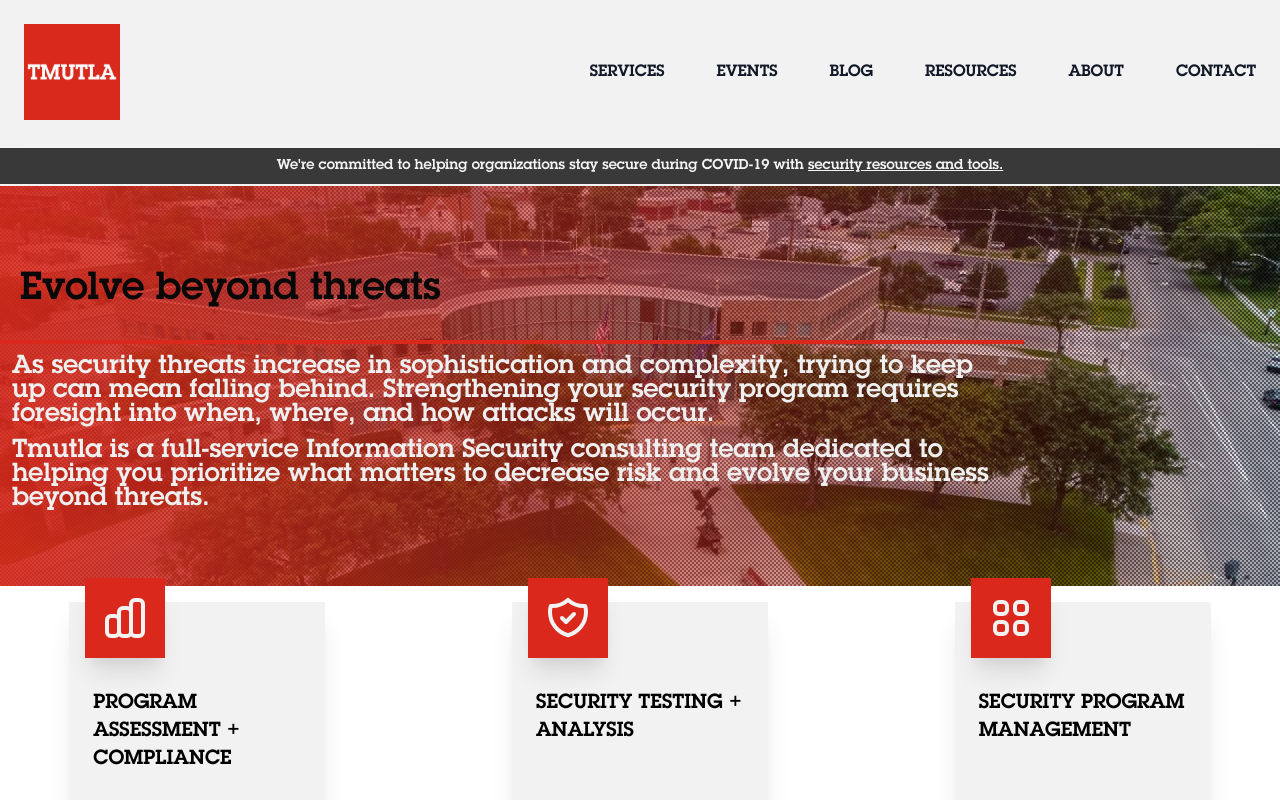
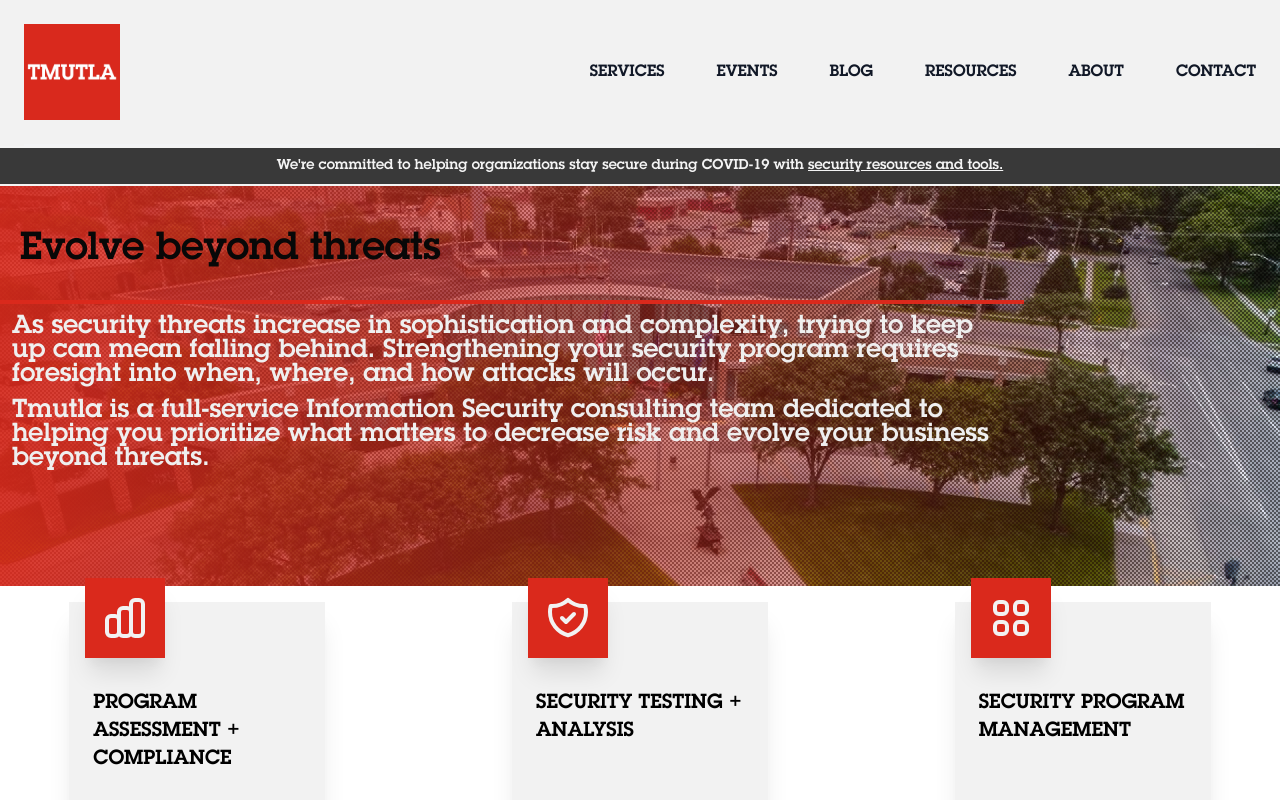
Before and after one commit to Tmutla/tmutla.github.io, a Next.js app: page / in a window 1280 px wide. Shown: the top 800 px of the page. Built offline with nearby package versions, Linux system fonts and the light colour scheme.

Commit message:
reduce padding

```diff
--- a/component/HeroBlockIntro/HeroBlockInro.js
+++ b/component/HeroBlockIntro/HeroBlockInro.js
@@ -9,7 +9,7 @@
 
 				{/* content */}
 				{/* <div className="mt-12 absolute w-full h-full flex flex-col place-content-center"> */}
-				<div className="absolute w-full h-full pt-14">
+				<div className="absolute w-full h-full pt-4">
 					<p className="m-2 text-vw-8 md:text-vw-4 lg:text-vw-3 m-5 text-vw-4 text-black text-opacity-85">
 						Evolve beyond threats
 					</p>
```
